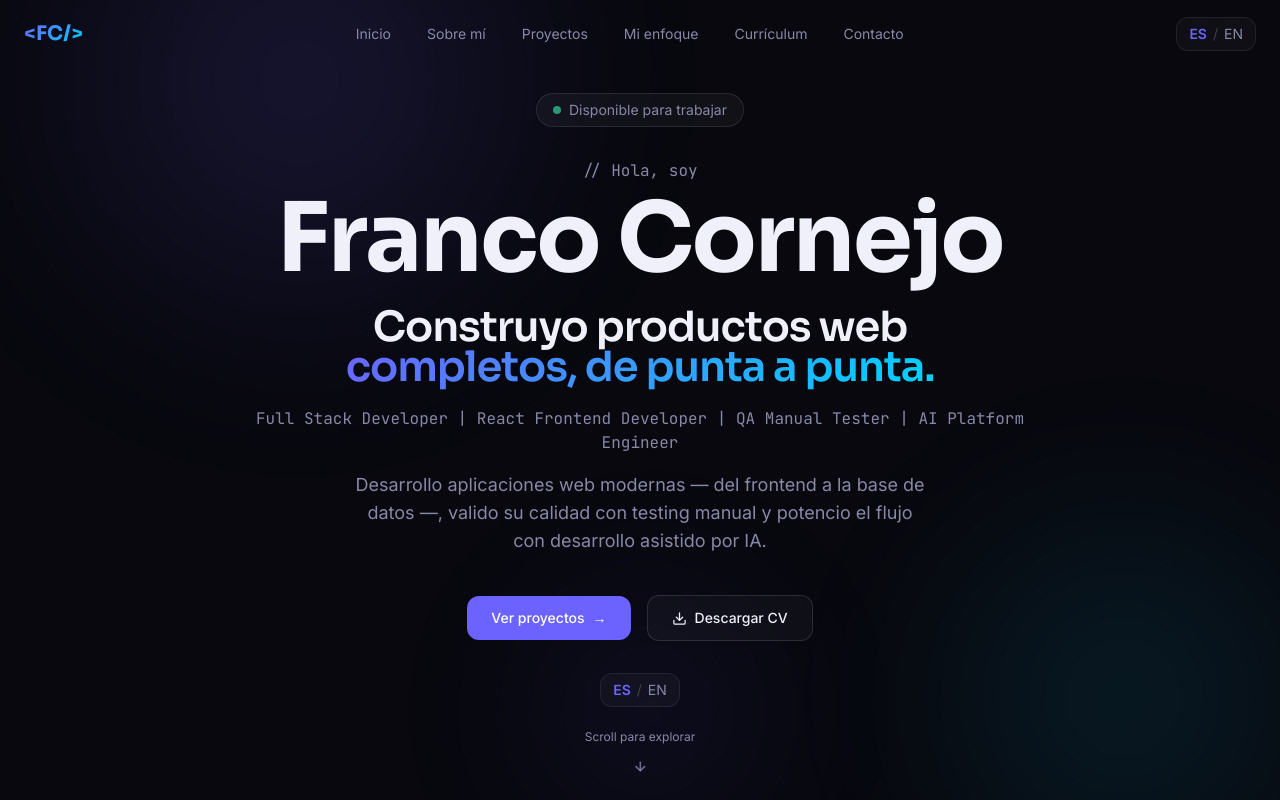
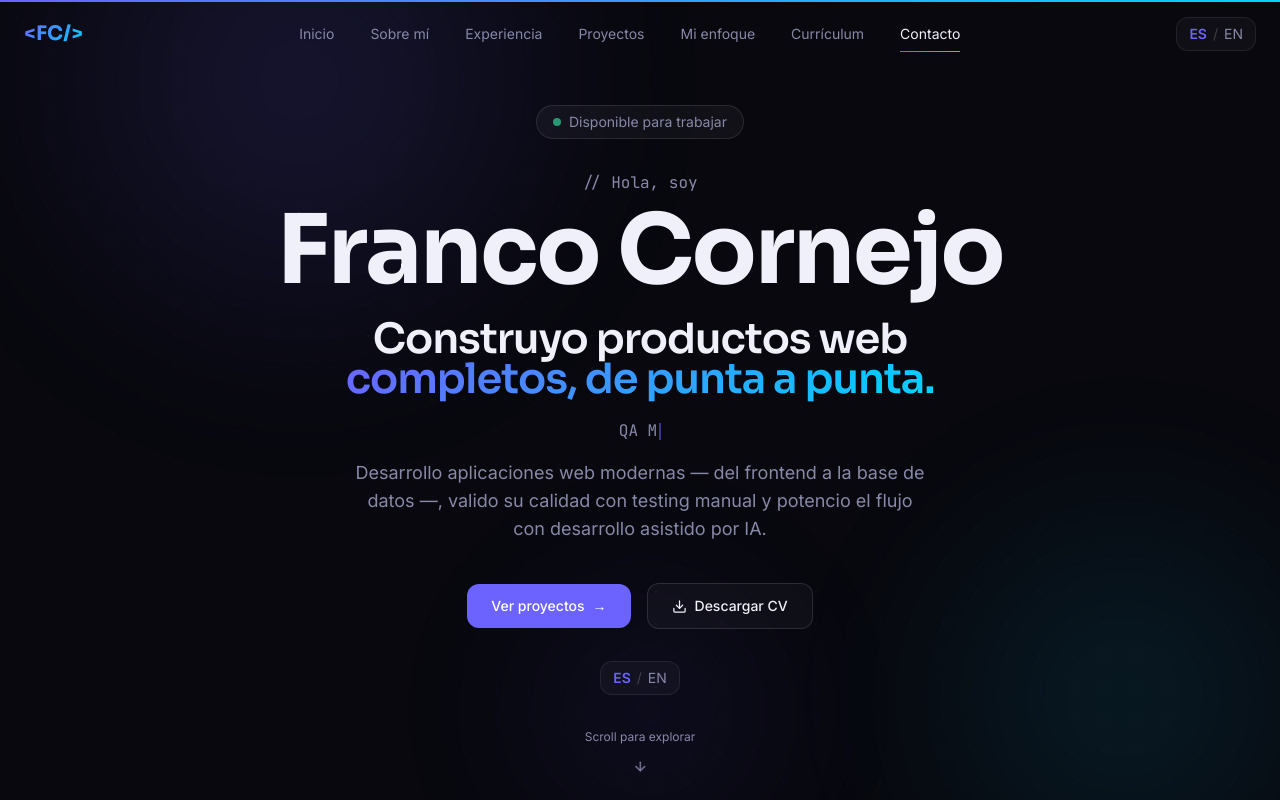
Before and after one commit to francocor/NuevoPorfolio, a React (Vite) app: page / in a window 1280 px wide. Shown: the top 800 px of the page. Built offline with nearby package versions, Linux system fonts and the light colour scheme.

Commit message:
feat: add hero typewriter, scrollspy, scroll progress and count-up with reduced-motion support

```diff
--- a/src/components/Hero.jsx
+++ b/src/components/Hero.jsx
@@ -1,6 +1,7 @@
 import { motion } from "framer-motion";
 import { Download, ArrowDown } from "lucide-react";
 import { useI18n } from "@/lib/i18n";
+import RotatingRole from "@/components/RotatingRole";
 
 const containerVariants = {
   hidden: {},
@@ -100,12 +101,12 @@ export default function Hero() {
           </h2>
         </motion.div>
 
-        {/* Subtitle */}
+        {/* Subtitle — rotating role typewriter */}
         <motion.p
           variants={itemVariants}
-          className="text-[#8888A8] font-mono text-sm md:text-base mb-4"
+          className="text-[#8888A8] font-mono text-sm md:text-base mb-4 min-h-[1.5em] flex items-center justify-center"
         >
-          {t("hero.subtitle")}
+          <RotatingRole text={t("hero.subtitle")} />
         </motion.p>
 
         {/* Description */}
--- a/src/components/Navbar.jsx
+++ b/src/components/Navbar.jsx
@@ -1,26 +1,66 @@
 import { useState, useEffect } from "react";
-import { motion, AnimatePresence } from "framer-motion";
+import { motion, AnimatePresence, useScroll, useSpring } from "framer-motion";
 import { Menu, X } from "lucide-react";
 import { useI18n } from "@/lib/i18n";
 
 const NAV_LINKS = [
-  { key: "home",     id: "#home" },
-  { key: "about",    id: "#about" },
-  { key: "projects", id: "#projects" },
-  { key: "approach", id: "#approach" },
-  { key: "resume",   id: "#resume" },
-  { key: "contact",  id: "#contact" },
+  { key: "home",       id: "#home" },
+  { key: "about",      id: "#about" },
+  { key: "experience", id: "#experience" },
+  { key: "projects",   id: "#projects" },
+  { key: "approach",   id: "#approach" },
+  { key: "resume",     id: "#resume" },
+  { key: "contact",    id: "#contact" },
 ];
 
 export default function Navbar() {
   const [scrolled, setScrolled] = useState(false);
   const [open, setOpen] = useState(false);
+  const [active, setActive] = useState("home");
   const { lang, toggleLang, t } = useI18n();
+
+  // Thin scroll-progress bar at the very top
+  const { scrollYProgress } = useScroll();
+  const progress = useSpring(scrollYProgress, { stiffness: 120, damping: 30, mass: 0.4 });
 
   useEffect(() => {
     const handleScroll = () => setScrolled(window.scrollY > 50);
     window.addEventListener("scroll", handleScroll, { passive: true });
     return () => window.removeEventListener("scroll", handleScroll);
+  }, []);
+
+  // Scrollspy: highlight the nav link of the section currently in view.
+  // Position-based (last section whose top crossed the 35% line) — robust
+  // across browsers and cheap thanks to rAF throttling.
+  useEffect(() => {
+    const ids = NAV_LINKS.map((link) => link.id.slice(1));
+    let ticking = false;
+
+    const compute = () => {
+      ticking = false;
+      const line = window.innerHeight * 0.35;
+      let current = ids[0];
+      for (const id of ids) {
+        const el = document.getElementById(id);
+        if (el && el.getBoundingClientRect().top <= line) current = id;
+      }
+      // Snap to the last section when reaching the bottom of the page
+      if (window.innerHeight + window.scrollY >= document.body.scrollHeight - 2) {
+        current = ids[ids.length - 1];
+      }
+      setActive(current);
+    };
+
+    const onScroll = () => {
+      if (!ticking) {
+        ticking = true;
+        requestAnimationFrame(compute);
+      }
+    };
+
+    window.addEventListener("scroll", onScroll, { passive: true });
+    compute();
+    return () => window.removeEventListener("scroll", onScroll);
   }, []);
 
   return (
@@ -31,6 +71,12 @@ export default function Navbar() {
           : "bg-transparent"
       }`}
     >
+      {/* Scroll progress bar */}
+      <motion.div
+        style={{ scaleX: progress }}
+        className="absolute top-0 left-0 right-0 h-[2px] origin-left bg-gradient-to-r from-[#6C63FF] to-[#00D4FF] z-10"
+      />
+
       <div className="max-w-7xl mx-auto px-6 h-[68px] flex items-center justify-between">
         <a
           href="#home"
@@ -40,16 +86,26 @@ export default function Navbar() {
         </a>
 
         <nav className="hidden md:flex items-center gap-1">
-          {NAV_LINKS.map((link) => (
+          {NAV_LINKS.map((link) => {
+            const isActive = active === link.id.slice(1);
+            return (
               <a
                 key={link.key}
                 href={link.id}
-              className="relative px-4 py-2 text-sm text-[#8888A8] hover:text-[#F0F0FA] transition-colors duration-200 group font-sans"
+                aria-current={isActive ? "true" : undefined}
+                className={`relative px-4 py-2 text-sm transition-colors duration-200 group font-sans ${
+                  isActive ? "text-[#F0F0FA]" : "text-[#8888A8] hover:text-[#F0F0FA]"
+                }`}
               >
                 {t(`nav.${link.key}`)}
-              <span className="absolute bottom-0 left-4 right-4 h-px bg-gradient-to-r from-[#6C63FF] to-[#00D4FF] scale-x-0 group-hover:scale-x-100 transition-transform duration-200 origin-left" />
+                <span
+                  className={`absolute bottom-0 left-4 right-4 h-px bg-gradient-to-r from-[#6C63FF] to-[#00D4FF] transition-transform duration-200 origin-left ${
+                    isActive ? "scale-x-100" : "scale-x-0 group-hover:scale-x-100"
+                  }`}
+                />
               </a>
-          ))}
+            );
+          })}
         </nav>
 
         <div className="flex items-center gap-3">
@@ -83,16 +139,24 @@ export default function Navbar() {
             className="md:hidden bg-[#08080E]/95 backdrop-blur-xl border-b border-white/[0.06] px-6 pb-6"
           >
             <nav className="flex flex-col gap-1 pt-4">
-              {NAV_LINKS.map((link) => (
+              {NAV_LINKS.map((link) => {
+                const isActive = active === link.id.slice(1);
+                return (
                   <a
                     key={link.key}
                     href={link.id}
                     onClick={() => setOpen(false)}
-                  className="py-3 px-4 text-[#8888A8] hover:text-[#F0F0FA] hover:bg-white/[0.03] rounded-lg transition-colors font-sans text-sm"
+                    aria-current={isActive ? "true" : undefined}
+                    className={`py-3 px-4 rounded-lg transition-colors font-sans text-sm ${
+                      isActive
+                        ? "text-[#F0F0FA] bg-white/[0.04] border-l-2 border-[#6C63FF]"
+                        : "text-[#8888A8] hover:text-[#F0F0FA] hover:bg-white/[0.03]"
+                    }`}
                   >
                     {t(`nav.${link.key}`)}
                   </a>
-              ))}
+                );
+              })}
               <button
                 onClick={() => { toggleLang(); setOpen(false); }}
                 className="mt-2 py-3 px-4 text-left text-[#8888A8] hover:text-[#F0F0FA] hover:bg-white/[0.03] rounded-lg transition-colors font-sans text-sm"
--- /dev/null
+++ b/src/components/RotatingRole.jsx
@@ -0,0 +1,50 @@
+import { useState, useEffect, useMemo } from "react";
+import { useReducedMotion } from "framer-motion";
+
+/**
+ * Typewriter that cycles through a pipe-separated list of roles.
+ * Falls back to a static, comma-separated label when the user
+ * prefers reduced motion (and keeps the full list for screen readers).
+ */
+export default function RotatingRole({ text, className = "" }) {
+  const roles = useMemo(
+    () => text.split("|").map((s) => s.trim()).filter(Boolean),
+    [text]
+  );
+  const prefersReduced = useReducedMotion();
+  const [index, setIndex] = useState(0);
+  const [display, setDisplay] = useState("");
+  const [phase, setPhase] = useState("typing"); // typing | deleting
+
+  useEffect(() => {
+    if (prefersReduced || roles.length === 0) return;
+    const current = roles[index % roles.length];
+    let timeout;
+
+    if (phase === "typing") {
+      if (display.length < current.length) {
+        timeout = setTimeout(() => setDisplay(current.slice(0, display.length + 1)), 55);
+      } else {
+        timeout = setTimeout(() => setPhase("deleting"), 1500);
+      }
+    } else if (display.length > 0) {
+      timeout = setTimeout(() => setDisplay(current.slice(0, display.length - 1)), 28);
+    } else {
+      setIndex((i) => (i + 1) % roles.length);
+      setPhase("typing");
+    }
+
+    return () => clearTimeout(timeout);
+  }, [display, phase, index, prefersReduced, roles]);
+
+  if (prefersReduced) {
+    return <span className={className}>{roles.join(" · ")}</span>;
+  }
+
+  return (
+    <span className={className} aria-label={roles.join(", ")}>
+      <span aria-hidden>{display || " "}</span>
+      <span className="inline-block w-[2px] h-[1.1em] ml-0.5 bg-[#6C63FF] animate-pulse align-middle" />
+    </span>
+  );
+}
--- a/src/index.css
+++ b/src/index.css
@@ -6,6 +6,20 @@
 
 html {
   scroll-behavior: smooth;
+}
+
+/* Accessibility: respect users who prefer reduced motion */
+@media (prefers-reduced-motion: reduce) {
+  html {
+    scroll-behavior: auto;
+  }
+  *,
+  *::before,
+  *::after {
+    animation-duration: 0.001ms !important;
+    animation-iteration-count: 1 !important;
+    transition-duration: 0.001ms !important;
+  }
 }
 
 @layer base {
```
Lines whose indentation alone changed are shown as unchanged.
